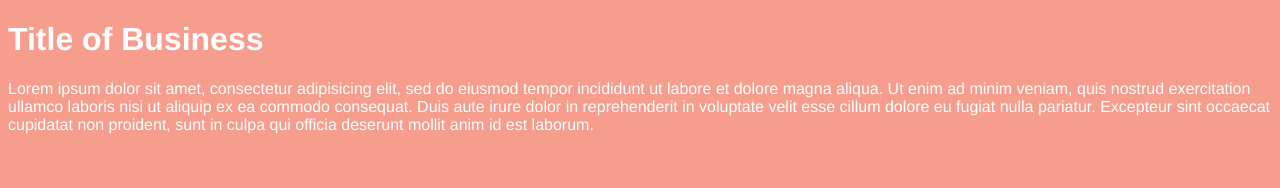
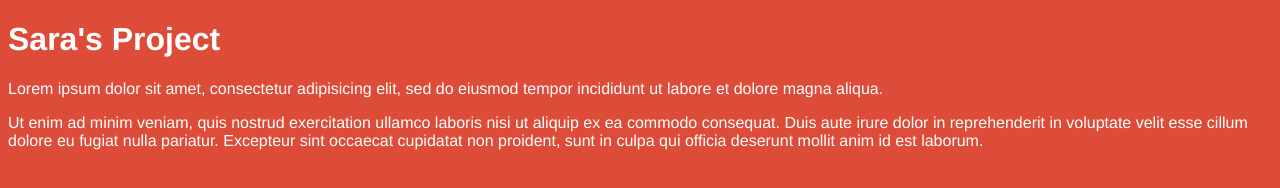
Before and after one commit to saraflood/saraflood.github.io, a plain HTML site: page unit_1/index.html in a window 1280 px wide. Drawn offline with Linux system fonts and the light colour scheme.

Commit message:
New colors

```diff
--- a/unit_1/css/style.css
+++ b/unit_1/css/style.css
@@ -1,5 +1,5 @@
 body {
-	background-color: #f79d8e
+	background-color: #dd4b39
 }
 
 h1, p {
--- a/unit_1/index.html
+++ b/unit_1/index.html
@@ -1,17 +1,17 @@
 <!DOCTYPE html>
 <html>
 <head>
-	<title>Tab title</title>
+	<title>SaraSaraSara</title>
 	<link rel="stylesheet"	type="text/css"	href="css/style.css">
 </head>
+
 <body>
-	<h1>Title of Business</h1>
-	<p>Lorem ipsum dolor sit amet, consectetur adipisicing elit, sed do eiusmod
-	tempor incididunt ut labore et dolore magna aliqua. Ut enim ad minim veniam,
-	quis nostrud exercitation ullamco laboris nisi ut aliquip ex ea commodo
-	consequat. Duis aute irure dolor in reprehenderit in voluptate velit esse
-	cillum dolore eu fugiat nulla pariatur. Excepteur sint occaecat cupidatat non
-	proident, sunt in culpa qui officia deserunt mollit anim id est laborum.</p>
+
+	<h1>Sara's Project</h1>
+
+	<p>Lorem ipsum dolor sit amet, consectetur adipisicing elit, sed do eiusmod tempor incididunt ut labore et dolore magna aliqua.</p>
+
+	<p>Ut enim ad minim veniam, quis nostrud exercitation ullamco laboris nisi ut aliquip ex ea commodo consequat. Duis aute irure dolor in reprehenderit in voluptate velit esse cillum dolore eu fugiat nulla pariatur. Excepteur sint occaecat cupidatat non proident, sunt in culpa qui officia deserunt mollit anim id est laborum.</p>
 
 </body>
 </html>
```
